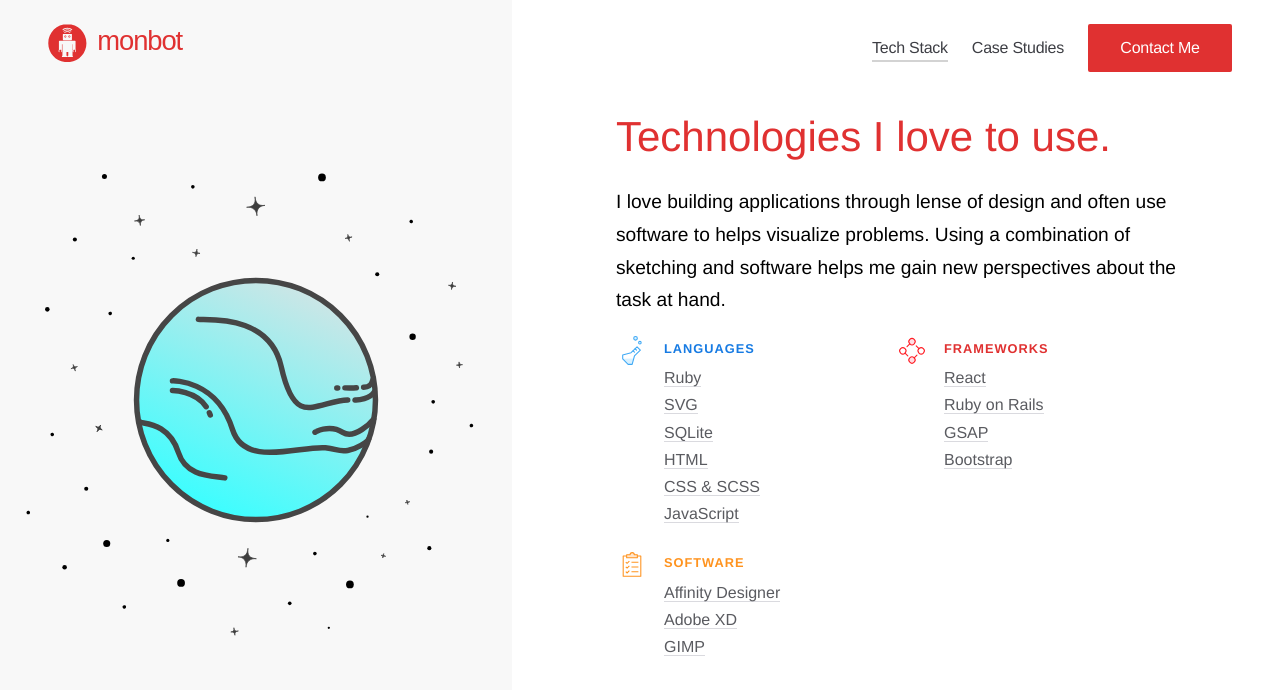
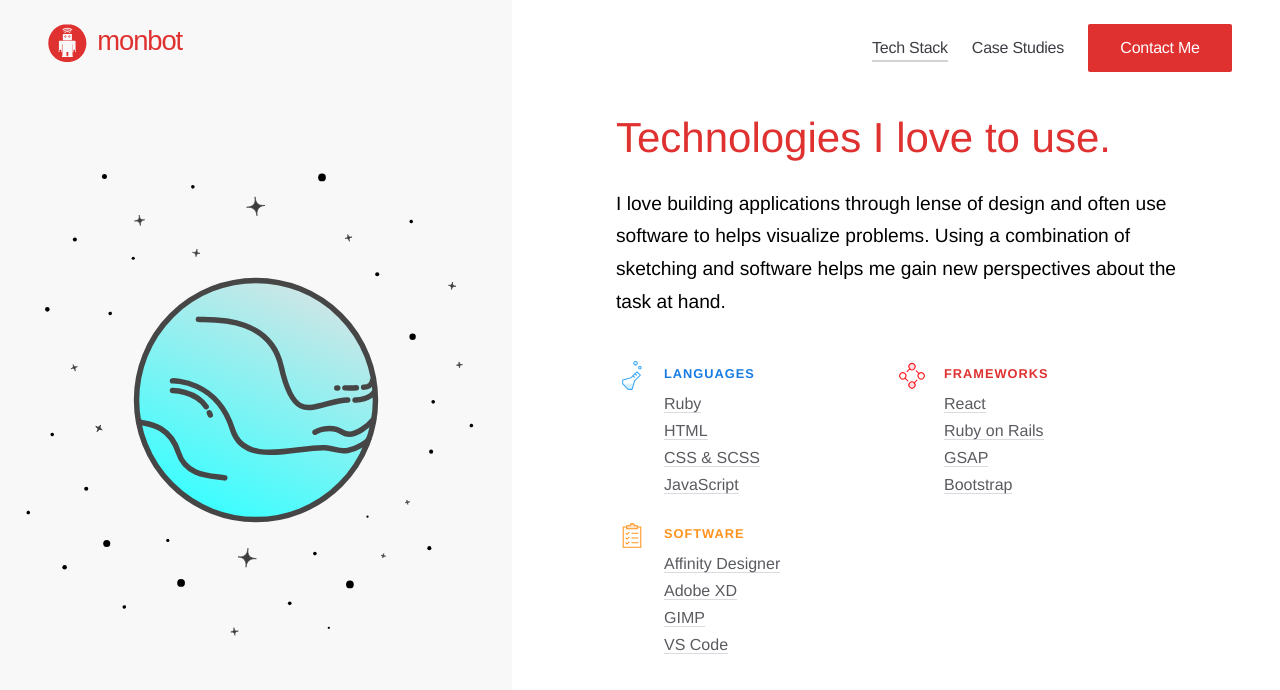
Before and after one commit to Moniet/moniet-thoughtbot-resume, a React (Create React App) app: page /tech-stack in a window 1280 px wide. Shown: the top 690 px of the page. Built offline with nearby package versions, Linux system fonts and the light colour scheme; a web font is replaced by a local one.

Commit message:
added margin to tech-stack grid

```diff
--- a/src/components/TechStack.js
+++ b/src/components/TechStack.js
@@ -49,6 +49,7 @@ const Info = styled.div`
 const Grid = styled.div`
   display: flex;
   flex-flow: row wrap;
+  margin-top: 3rem;
 `
 const GridItem = styled.div`
   position: relative;
@@ -67,6 +68,7 @@ const GridContent = styled.div`
     letter-spacing: 1px;
     color: ${props => props.headerColor};
   }
+
   ul {
     display: flex;
     flex-direction: column;
@@ -115,12 +117,6 @@ export default () => (
               <ul>
                 <li>
                   <span>Ruby</span>
-                </li>
-                <li>
-                  <span>SVG</span>
-                </li>
-                <li>
-                  <span>SQLite</span>
                 </li>
                 <li>
                   <span>HTML</span>
@@ -172,6 +168,9 @@ export default () => (
                 <li>
                   <span>GIMP</span>
                 </li>
+                <li>
+                  <span>VS Code</span>
+                </li>
               </ul>
             </GridContent>
           </GridItem>
```
